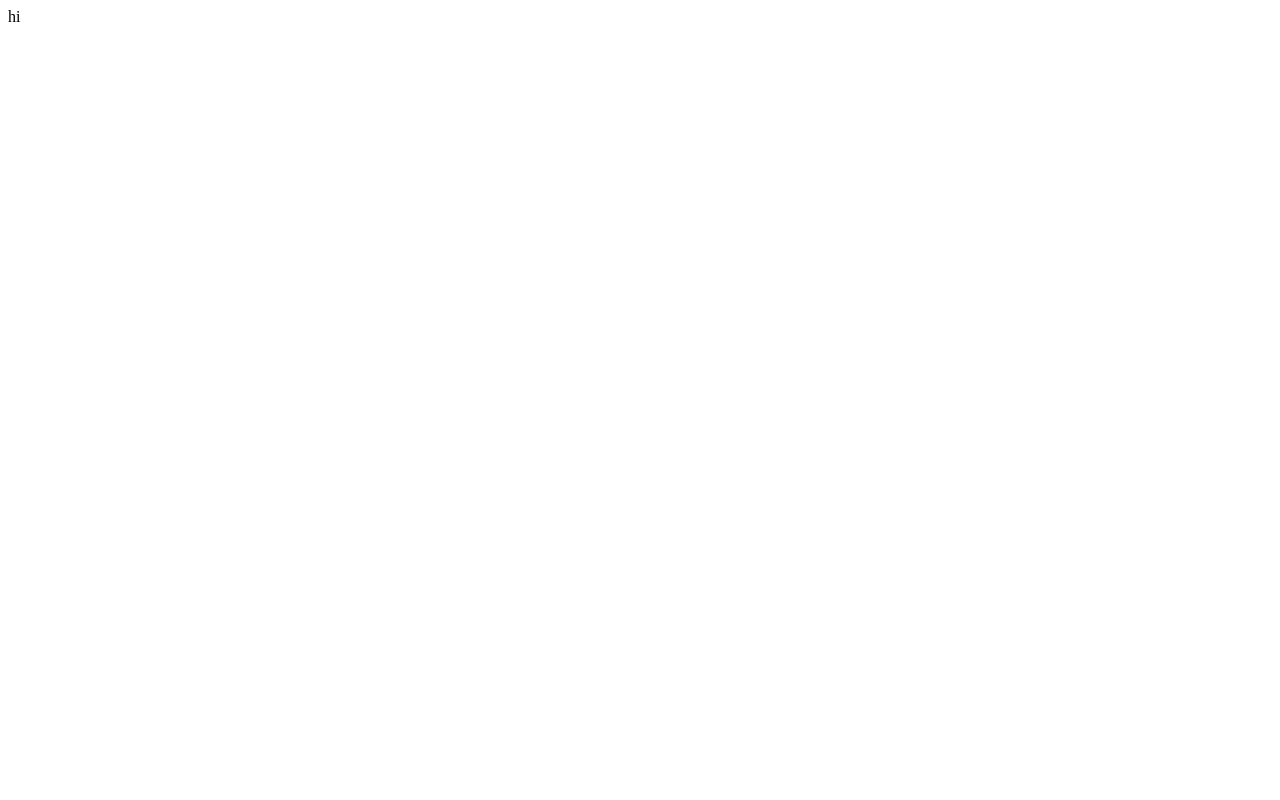
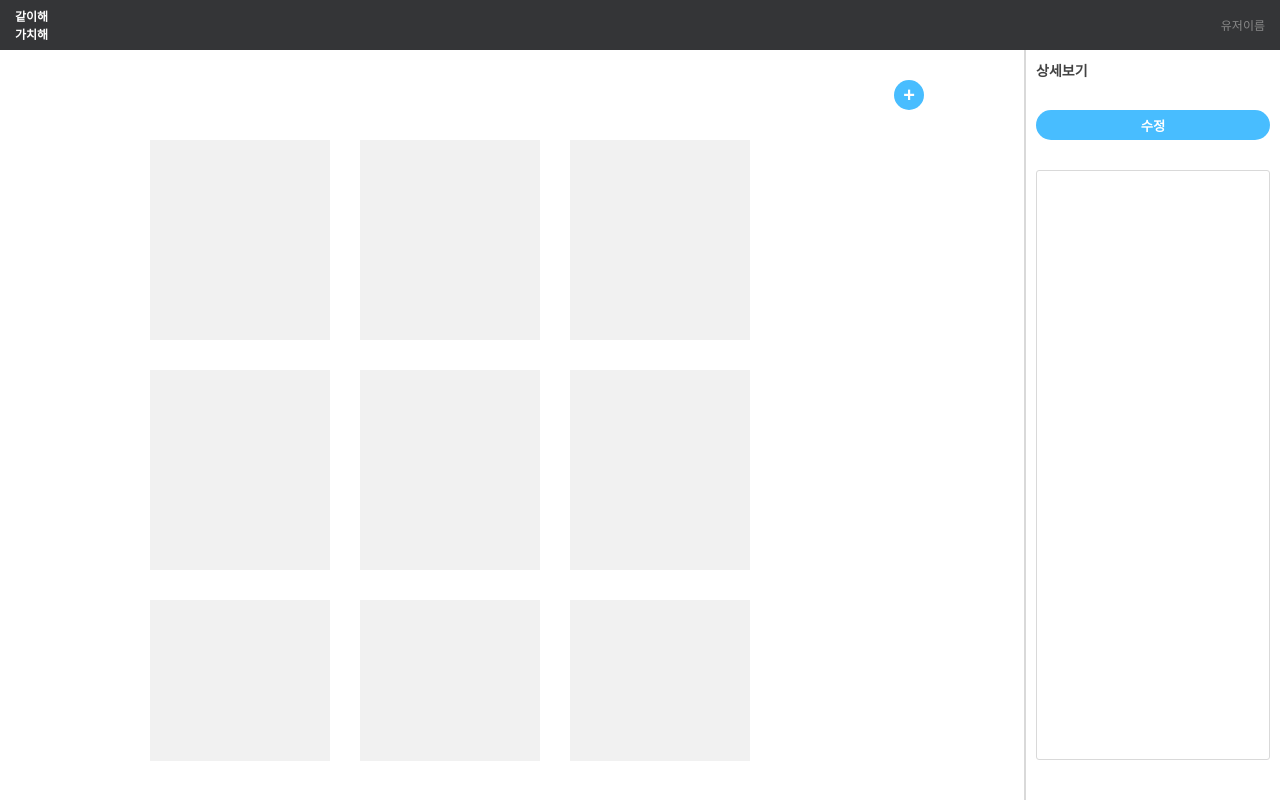
Before and after one commit to kokiok3/wanted-pre-onboarding-challenge-fe-1, a React (Create React App) app: page / in a window 1280 px wide. Built offline with nearby package versions, Linux system fonts and the light colour scheme.

Commit message:
Fix: 퍼블리싱 완료

```diff
--- a/src/App.js
+++ b/src/App.js
@@ -1,7 +1,10 @@
+import Home from "./Home";
+import style from "./App.module.css";
+
 function App() {
   return (
-    <div>
-      hi
+    <div className={style.app}>
+      <Home />
     </div>
   );
 }
--- /dev/null
+++ b/src/App.module.css
@@ -0,0 +1,23 @@
+* {
+    margin: 0;
+    padding: 0;
+}
+a {
+    text-decoration: none;
+    color: black;
+}
+ol, ul, li {
+    list-style: none;
+}
+input {
+    border: 1px solid #888;
+    border-radius: 3px;
+    padding: 10px;
+}
+button {
+    padding: 6px 16px;
+    cursor: pointer;
+}
+.app {
+    height: 100vh;
+}
--- /dev/null
+++ b/src/Home.js
@@ -0,0 +1,47 @@
+import style from './Home.module.css';
+
+function Home() {
+    return (
+        <div className={style.home}>
+            <header>
+                <h1><div>같이해</div><div>가치해</div></h1>
+                <div>유저이름</div>
+            </header>
+            <main>
+                <section>
+                    <div>
+                        <button>+</button>
+                    </div>
+                    {/* <div className={style.content_main}>
+                        <span>+ 버튼을 눌러 내용을 추가해 보세요.</span>
+                    </div> */}
+                    <div className={`${style.content_main} ${style.content_main2}`}>
+                        <div></div>
+                        <div></div>
+                        <div></div>
+                        <div></div>
+                        <div></div>
+                        <div></div>
+                        <div></div>
+                        <div></div>
+                        <div></div>
+                        <div></div>
+                        <div></div>
+                        <div></div>
+                        <div></div>
+                    </div>
+                </section>
+
+                <aside className={style.detail}>
+                    <div>상세보기</div>
+                    <div className={style.detail_content}>
+                        <button>수정</button>
+                        <textarea />
+                    </div>
+                </aside>
+            </main>
+        </div>
+    );
+}
+
+export default Home;
--- /dev/null
+++ b/src/Home.module.css
@@ -0,0 +1,109 @@
+.home {
+    height: 100vh;
+    display: grid;
+    grid-template-rows: 50px auto;
+    color: #888;
+    overflow: hidden;
+}
+header {
+    padding: 0 15px;
+    height: 50px;
+    background-color: #343537;
+    display: flex;
+    justify-content: space-between;
+    align-items: center;
+    font-size: 12px;
+}
+header > h1 {
+    font-size: 12px;
+    font-weight: bold;
+    color: #fff;
+}
+main {
+    height: calc(100vh - 50px);
+    display: grid;
+    grid-template-columns: 80% 20%;
+}
+section {
+    height: calc(100vh - 110px);
+    padding: 30px 0;
+    padding-left: 150px;
+    padding-right: 100px;
+}
+section div:first-child {
+    display: flex;
+    justify-content: flex-end;
+}
+section div:first-child > button {
+    padding: 0;
+    width: 30px;
+    height: 30px;
+    border-radius: 50%;
+    border: none;
+    background-color: #48BDFF;
+    color: #fff;
+    font-size: 20px;
+    font-weight: bold;
+}
+section .content_main {
+    width: 100%;
+    height: 30%;
+    position: relative;
+    text-align: center;
+    margin-top: 30px;
+    overflow-y: auto;
+}
+section .content_main span {
+    position: relative;
+    top: 50%;
+}
+section .content_main2 {
+    height: 90%;
+    display: grid;
+    grid-template-columns: repeat(auto-fill, minmax(22%, 180px));
+    grid-auto-rows:  200px;
+    gap: 30px 30px;
+}
+section .content_main2 > div{
+    display: inline-block;
+    background-color: #F1F1F1;
+    cursor: pointer;
+}
+section .content_main2 > div:hover{
+    /* -webkit-filter: brightness(200%);
+    -moz-filter: brightness(200%);
+    -ms-filter: brightness(200%);
+    filter: brightness(200%); */
+}
+aside {
+    font-size: 14px;
+    font-weight: bold;
+    border-left: 2px solid #D9D9D9;
+}
+aside.detail {
+    padding: 10px;
+    padding-bottom: 30px;
+    color: #434343;
+}
+aside .detail_content {
+    display: flex;
+    flex-direction: column;
+    height: calc(100% - 30px);
+}
+aside .detail_content button {
+    margin: 30px 0;
+    height: 30px;
+    border-radius: 50px;
+    border: none;
+    background-color: #48BDFF;
+    color: #fff;
+    font-weight: bold;
+}
+aside .detail_content textarea {
+    height: 100%;
+    resize: none;
+    padding: 10px;
+    outline: none;
+    border-color: #D9D9D9;
+    border-radius: 3px;
+}
--- /dev/null
+++ b/src/Signin.module.css
@@ -0,0 +1,33 @@
+.sign_in {
+    position: absolute;
+    top: 50%;
+    left: 50%;
+    transform: translate(-50%, -50%);
+}
+h1 {
+    text-align: center;
+    margin-bottom: 53px;
+}
+.content {
+    display: flex;
+    flex-direction: column;
+    align-items: center;
+}
+.content > * {
+    width: 400px;
+    box-sizing: border-box;
+    margin: 20px 0;
+}
+.content > input:active,
+.content > input:focus {
+    outline-color: #48BDFF;
+}
+.content > button {
+    border: none;
+    background-color: #48BDFF;
+    color: #fff;
+}
+.content > span {
+    text-align: end;
+    color: #888;
+}
```
Also changed, not shown: src/Signin.js (added, +18 -0 lines), src/Signup.js (added, +18 -0 lines).
